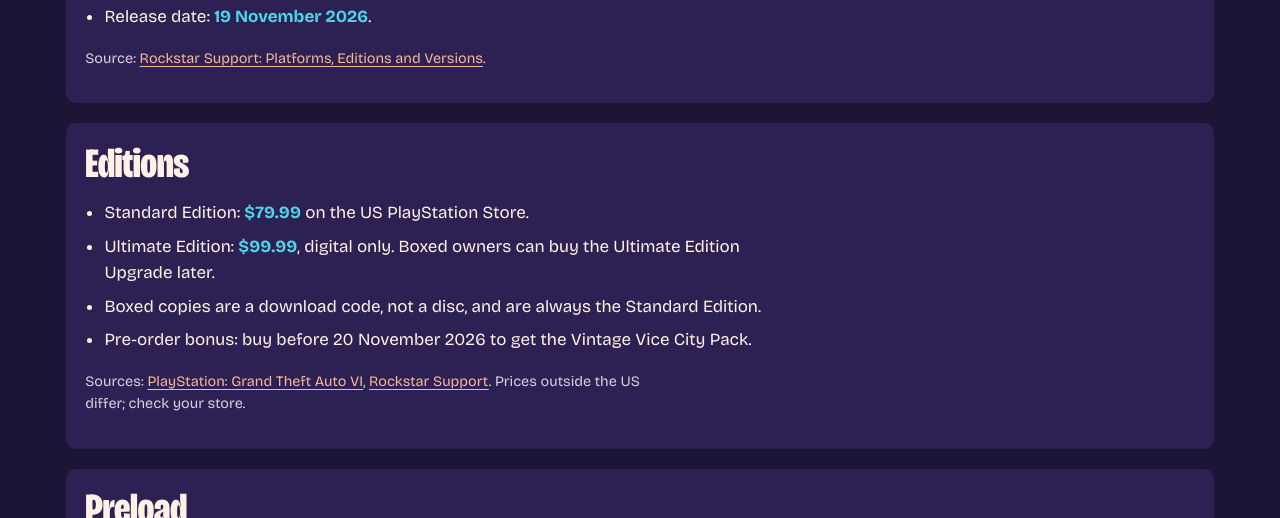
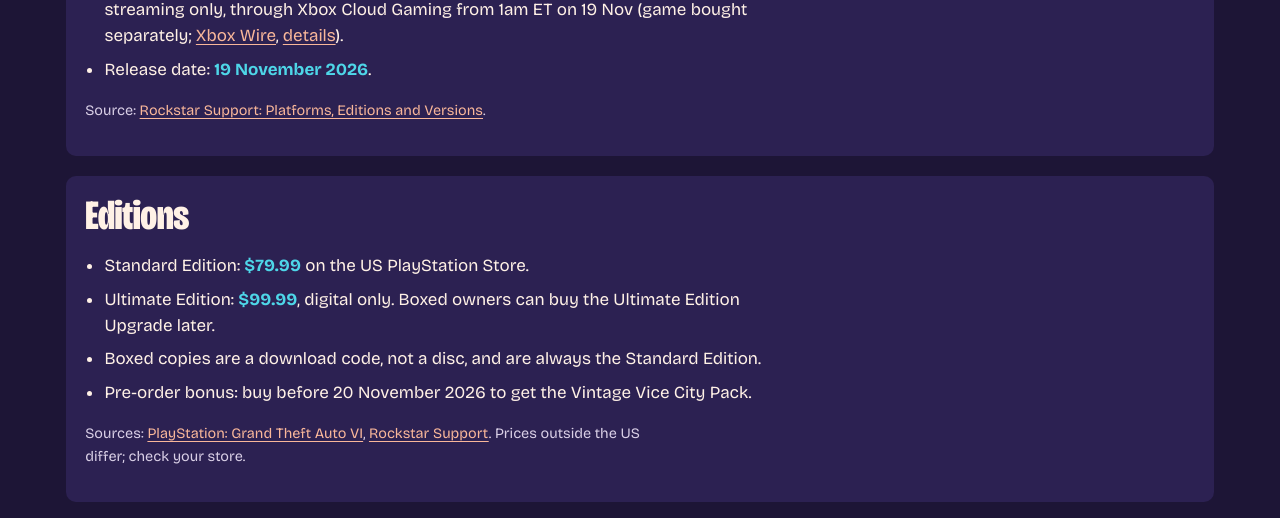
Before and after one commit to ceo525/leonida-launch-guide, a plain HTML site: page editions.html in a window 1280 px wide. Shown: the part 582-1100 px from the top of the page. Drawn offline with nearby package versions, Linux system fonts and the light colour scheme.

Commit message:
QA-8: Xbox One = cloud streaming (Xbox Wire) on editions + gift delivery page

```diff
--- a/editions.html
+++ b/editions.html
@@ -38,7 +38,7 @@
   <section class="card" aria-labelledby="pl">
     <h2 id="pl" style="margin-top:0">Platforms</h2>
     <ul class="plain">
-      <li>Launch platforms: <span class="ok">PlayStation 5 and Xbox Series X|S</span>. Not PS4, Xbox One or PC.</li>
+      <li>Launch platforms: <span class="ok">PlayStation 5 and Xbox Series X|S</span>. Not PS4 or PC. Xbox One: cloud streaming only, through Xbox Cloud Gaming from 1am ET on 19 Nov (game bought separately; <a href="https://news.xbox.com/en-us/2026/11/10/grand-theft-auto-6-comes-to-xbox-cloud-gaming-november-19/">Xbox Wire</a>, <a href="xbox-one-ps4.html">details</a>).</li>
       <li>Release date: <span class="ok">19 November 2026</span>.</li>
     </ul>
     <p class="small-print">Source: <a href="https://support.rockstargames.com/articles/4QfG4FmZCf5W1gS8jy4UVT/grand-theft-auto-vi-platform-editions-and-versions" rel="noopener">Rockstar Support: Platforms, Editions and Versions</a>.</p>
```
Also changed, not shown: gift/9e6d264ce5cc74b4/index.html (+1 -1 lines).
